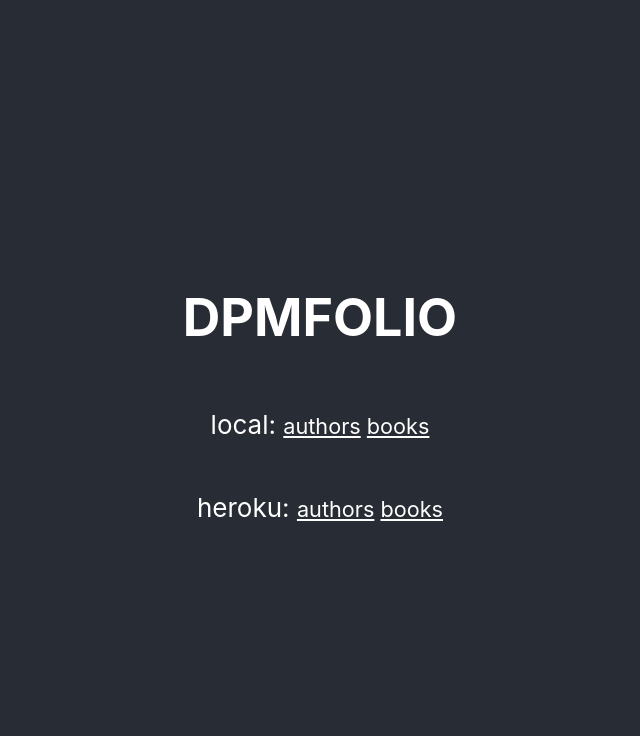
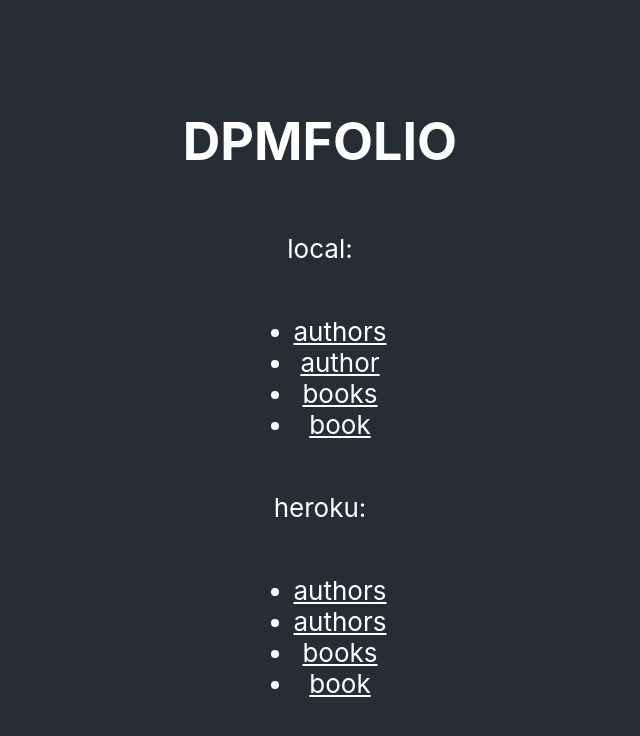
Before and after one commit to airgead73/dpmfolio-client, a React (Create React App) app: page / in a window 1280 px wide. Shown: the top 736 px of the page, without its empty margins (320-960 px from the left). Built offline with nearby package versions, Linux system fonts and the light colour scheme.

Commit message:
update App

```diff
--- a/src/App.js
+++ b/src/App.js
@@ -6,8 +6,20 @@ function App() {
     <div className="App">
       <header className="App-header">
         <h1>DPMFOLIO</h1>
-        <p>local: <small><a href="http://localhost:6060/api/authors" target="_blank">authors</a> <a href="http://localhost:6060/api/books" target="_blank">books</a></small></p>
-        <p>heroku: <small><a href="/api/authors" target="_blank">authors</a> <a href="/api/books" target="_blank">books</a></small></p>
+        <p>local:</p>
+        <ul>
+          <li><a href="http://localhost:6060/api/authors" target="_blank">authors</a></li>
+          <li><a href="http://localhost:6060/api/authors/123" target="_blank">author</a></li>
+          <li><a href="http://localhost:6060/api/books" target="_blank">books</a></li>
+          <li><a href="http://localhost:6060/api/books/123" target="_blank">book</a></li>
+        </ul>
+        <p>heroku:</p>
+        <ul>
+          <li><a href="/api/authors" target="_blank">authors</a></li>
+          <li><a href="/api/authors/123" target="_blank">authors</a></li>
+          <li><a href="/api/books" target="_blank">books</a></li>
+          <li><a href="/api/books/123" target="_blank">book</a></li>
+        </ul>
       </header>
     </div>
   );
```
